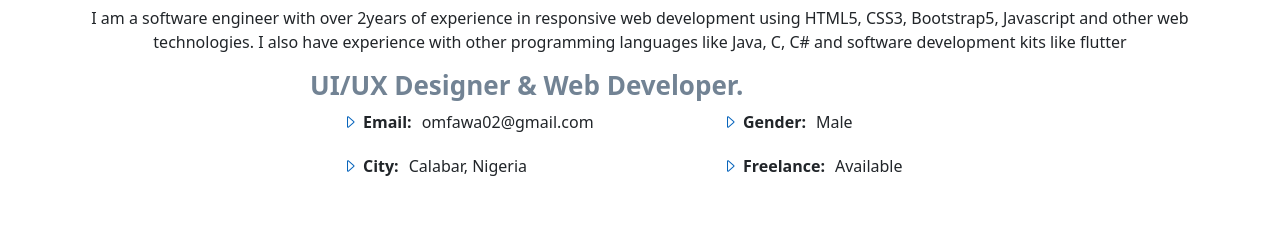
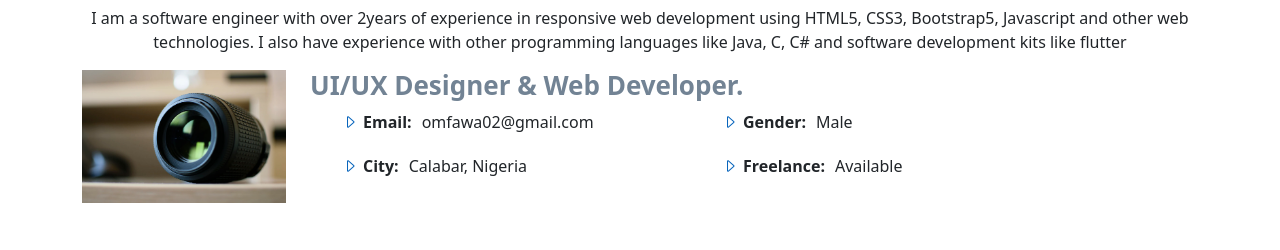
Before and after one commit to Mfawa/portfolio, a plain HTML site: page index.html in a window 1280 px wide. Shown: the part 702-952 px from the top of the page. Drawn offline with Linux system fonts and the light colour scheme; a script that the page names is missing.

Commit message:
Update index.html

```diff
--- a/index.html
+++ b/index.html
@@ -55,7 +55,7 @@
 
         <div class="row">
           <div class="col-lg-4 image" data-aos="fade-right">
-            <img src="assets/img/portfolio-7.jpg" class="img-fluid" alt="">
+            <img src="assets/img/portfolio/portfolio-7.jpg" class="img-fluid" alt="">
           </div>
           <div class="col-lg-8 pt-4 pt-lg-0 content" data-aos="fade-left">
             <h3>UI/UX Designer &amp; Web Developer.</h3>
```
